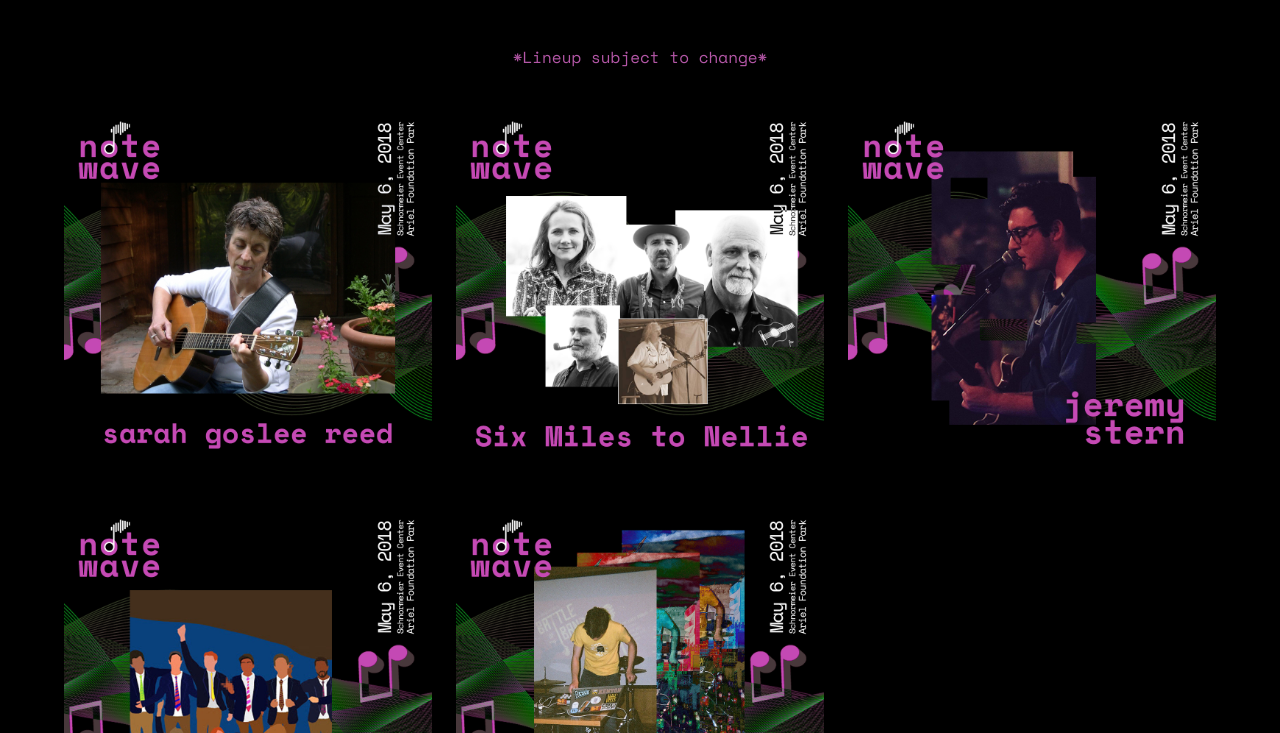
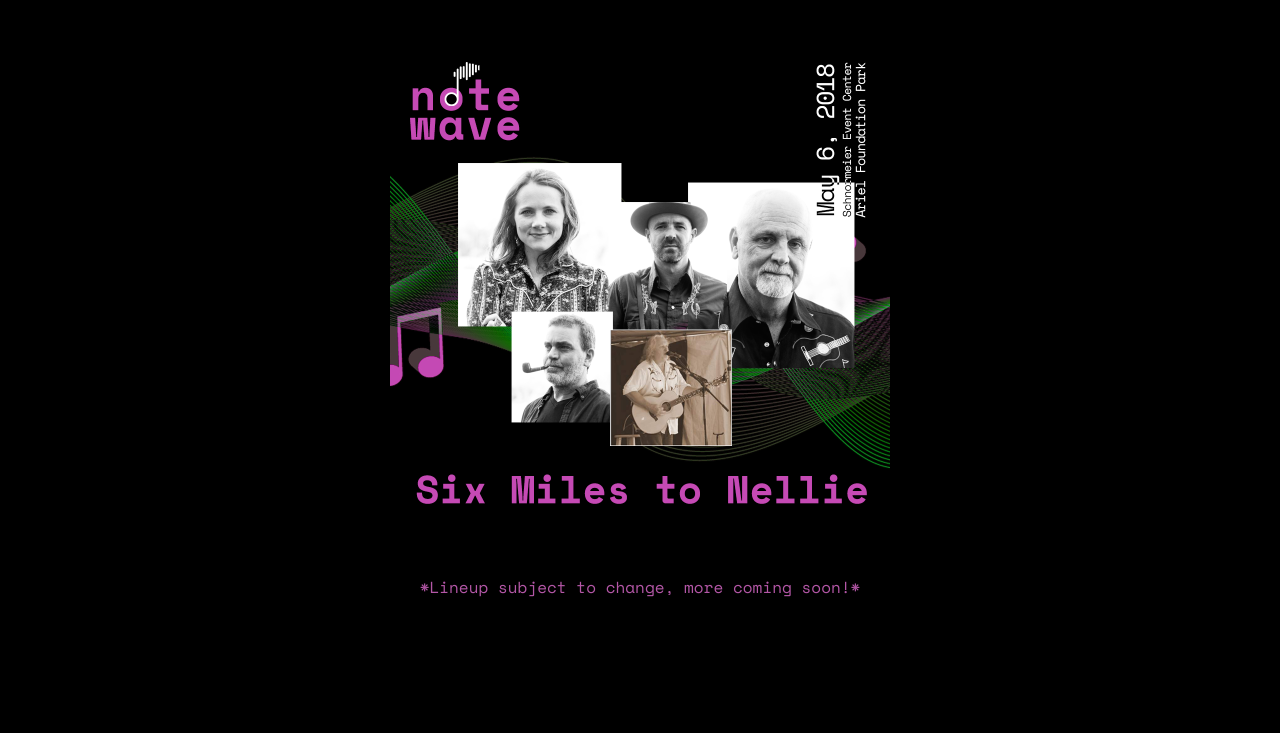
Before and after one commit to milesshebar/notewavefest.com, a plain HTML site: page lineup/index.html in a window 1280 px wide. Shown: the part 67-800 px from the top of the page. Drawn offline with nearby package versions, Linux system fonts and the light colour scheme.

Commit message:
fix lineup spacing and remove unconfirmed artists

```diff
--- a/lineup/index.html
+++ b/lineup/index.html
@@ -91,24 +91,26 @@
     <section class="section">
         <div class="container">
 
-          <h1 class="has-text-centered" style="margin-bottom: 40px;">*Lineup subject to change*</h1>
+
 
           <div class="columns">
 
+            <div class="column is-3 has-text-centered">
 
+            </div>
 
-            <div class="column is-4 has-text-centered">
+          <!--  <div class="column is-4 has-text-centered">
               <img class="" src="../_img/sgr.jpg" height="500px" width="500px">
             </div>
-
-            <div class="column is-4 has-text-centered">
+-->
+            <div class="column is-6 has-text-centered">
               <img class="" src="../_img/sixmiles.jpg" height="500px" width="500px">
             </div>
 
-            <div class="column is-4 has-text-centered">
+    <!--           <div class="column is-4 has-text-centered">
               <img class="" src="../_img/jermposter.jpg" height="500px" width="500px">
             </div>
-
+-->
 
 
           </div>
@@ -116,7 +118,7 @@
           <div class="columns is-vcentered">
 
 
-            <div class="column is-4 has-text-centered">
+      <!--       <div class="column is-4 has-text-centered">
               <img class="" src="../_img/kokes.jpg" height="500px" width="500px">
             </div>
 
@@ -125,11 +127,11 @@
             </div>
 
 
-
+-->
 
           </div>
 
-
+  <h1 class="has-text-centered" style="margin-bottom: 40px;">*Lineup subject to change, more coming soon!*</h1>
 
     </section>
 
--- a/main.css
+++ b/main.css
@@ -73,7 +73,9 @@ figure img, section img {
   }
 }
 
-
+#kcmi {
+  margin-top: 0px;
+}
 
 #info-txt {
   font-size: 1.6em;
```
